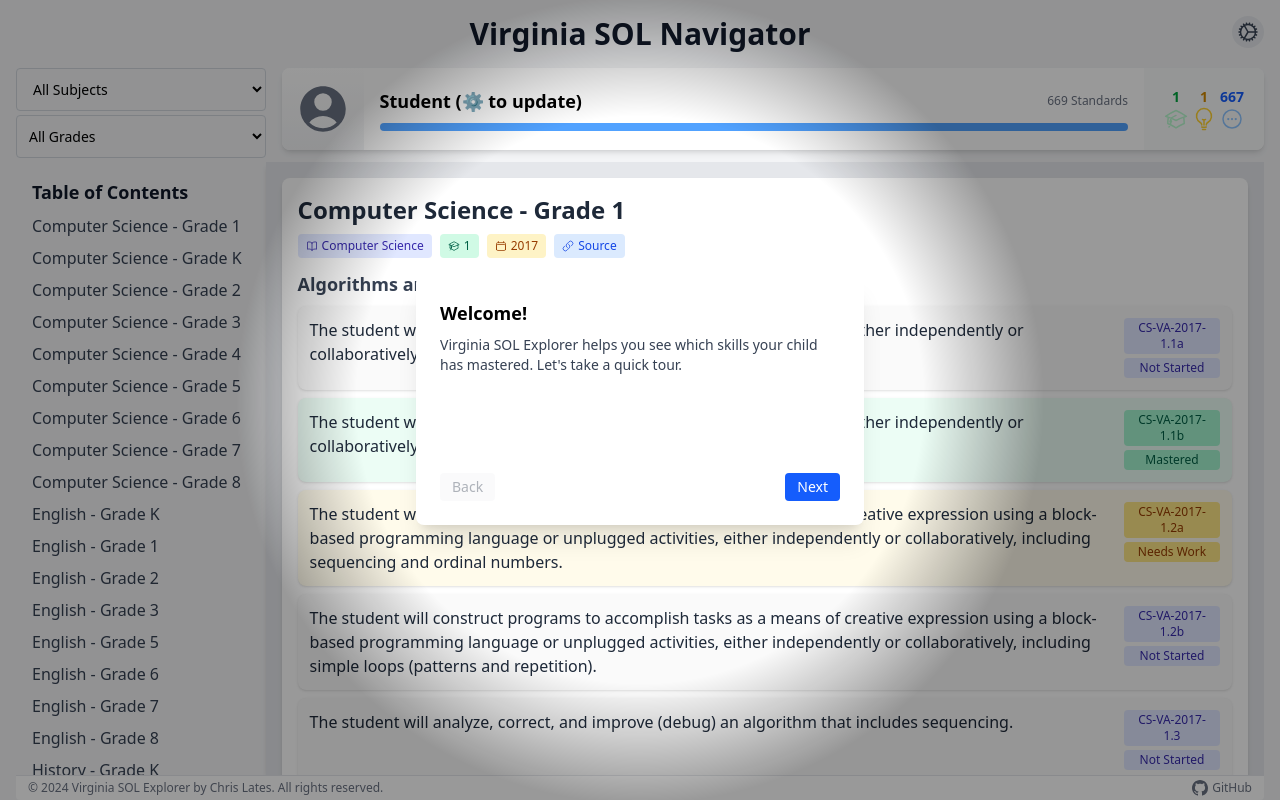
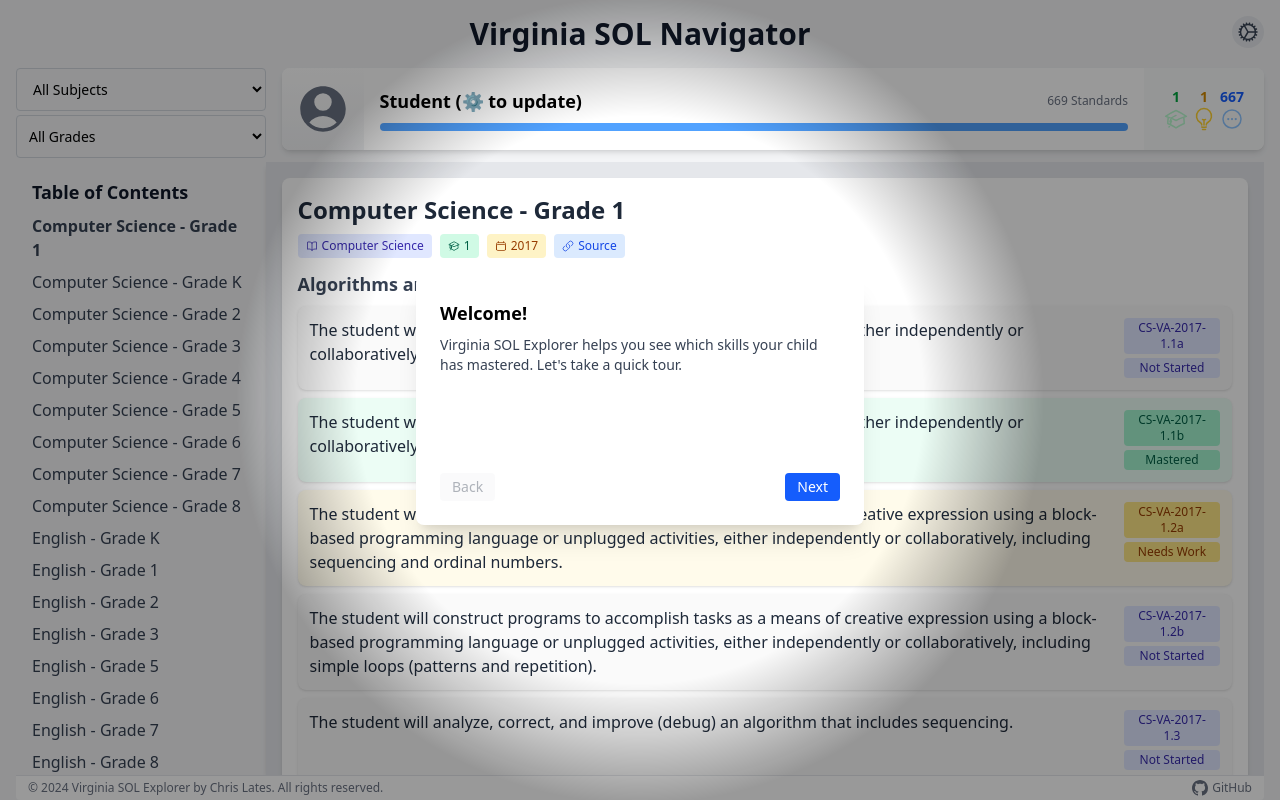
Before and after one commit to clates/v-sol-explorer, a React (Vite) app: page / in a window 1280 px wide. Built offline with nearby package versions, Linux system fonts and the light colour scheme.

Commit message:
fix: allow null in ref props

```diff
--- a/src/TwoPaneSubjectStandardDisplay.tsx
+++ b/src/TwoPaneSubjectStandardDisplay.tsx
@@ -12,25 +12,25 @@
   const [activeSection, setActiveSection] = useState("");
 
   useEffect(() => {
-    const handleScroll = () => {
-      const cards = document.querySelectorAll(".subject-standard-card");
-      for (let i = cards.length - 1; i >= 0; i--) {
-        const card = cards[i];
-        if (card.getBoundingClientRect().top <= 200) {
-          setActiveSection(card.id);
-          break;
-        }
-      }
-    };
+    const container = document.getElementById(STANDARDS_DISPLAY_ID);
+    if (!container) return;
 
-    document
-      .getElementById(STANDARDS_DISPLAY_ID)!
-      .addEventListener("scroll", handleScroll);
-    return () =>
-      document
-        .getElementById(STANDARDS_DISPLAY_ID)!
-        .removeEventListener("scroll", handleScroll);
-  }, []);
+    const observer = new IntersectionObserver(
+      (entries) => {
+        entries.forEach((entry) => {
+          if (entry.isIntersecting) {
+            setActiveSection(entry.target.id);
+          }
+        });
+      },
+      { root: container, threshold: 0.1 }
+    );
+
+    const cards = container.querySelectorAll(".subject-standard-card");
+    cards.forEach((card) => observer.observe(card));
+
+    return () => observer.disconnect();
+  }, [subjectStandards]);
 
   return (
     <div className="flex overflow-y-scroll bg-gray-100">
--- a/src/components/FirstTimeExperience.tsx
+++ b/src/components/FirstTimeExperience.tsx
@@ -10,8 +10,8 @@
 interface FirstTimeExperienceProps {
   isOpen: boolean;
   onClose: () => void;
-  settingsButtonRef: React.RefObject<HTMLButtonElement>;
-  profileCardRef: React.RefObject<HTMLDivElement>;
+  settingsButtonRef: React.RefObject<HTMLButtonElement | null>;
+  profileCardRef: React.RefObject<HTMLDivElement | null>;
 }
 
 const slides = [
--- a/src/components/SettingsFlyout.tsx
+++ b/src/components/SettingsFlyout.tsx
@@ -15,7 +15,7 @@
   hideCompleted: boolean;
   setHideCompleted: React.Dispatch<React.SetStateAction<boolean>>;
   openIntro: () => void;
-  gearRef?: React.RefObject<HTMLButtonElement>;
+  gearRef?: React.RefObject<HTMLButtonElement | null>;
 }
 
 const SettingsFlyout: React.FC<SettingsFlyoutProps> = ({
```
